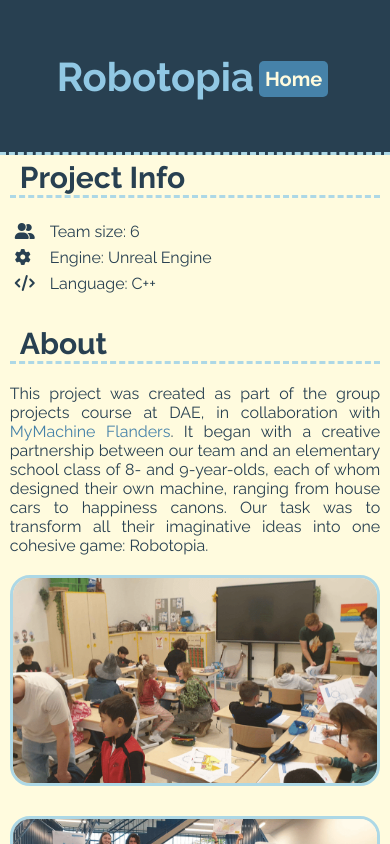
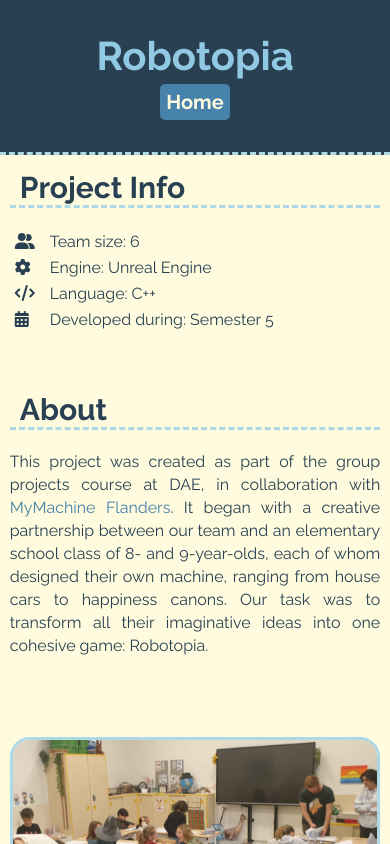
Before and after one commit to fleurslabbinck/portfolio, a plain HTML site: page robotopia.html in a window 390 px wide. Shown: the top 844 px of the page. Drawn offline with Linux system fonts and the light colour scheme.

Commit message:
update: layout + timeframe

```diff
--- a/css/Components/navigation-bar.css
+++ b/css/Components/navigation-bar.css
@@ -69,7 +69,7 @@
 }
 
 /* responsive adjustments */
-@media only screen and (max-width: 768px) {
+@media only screen and (max-width: 950px) {
     .nav {
         min-height: var(--navigation-bar-height-mobile);
     }
@@ -82,6 +82,11 @@
         font-size: 40px;
     }
 
+    .nav nav {
+        margin-left: 150px;
+        margin-right: 150px;
+    }
+
     .nav ul li a {
         padding: 5px;
         margin: 5px 5px 0;
--- a/css/Components/page-layout.css
+++ b/css/Components/page-layout.css
@@ -5,19 +5,28 @@
 }
 
 .layout .m-spacer {
-    height: 150px;
+    height: 130px;
 }
 
 .layout .l-spacer {
     height: 175px;
 }
 
-.layout h1{
+.layout h1 {
     font-size: 30px;
     color: var(--background-color-dark);
     margin: 10px auto;
     margin-bottom: 20px;
-    max-width: var(--content-width);
     border-bottom: dashed var(--accent-color);
     padding: 0 10px;
 }
+
+@media only screen and (max-width: 950px) {
+    .layout .s-spacer {
+        height: 50px;
+    }
+
+    .layout .m-spacer {
+        height: 160px;
+    }
+}
--- a/css/Components/textballoon.css
+++ b/css/Components/textballoon.css
@@ -36,7 +36,6 @@
 .textballoon .body {
     margin: 10px 10px 0 0;
     padding: 30px;
-    font-size: 16px;
     font-weight: 500;
     background-color: var(--primary-color);
     color: var(--background-color-dark);
@@ -46,7 +45,7 @@
 }
 
 /* responsive adjustments */
-@media only screen and (max-width: 790px) {
+@media only screen and (max-width: 950px) {
     .textballoon img {
         margin: 0 auto;
     }
--- a/css/base.css
+++ b/css/base.css
@@ -37,8 +37,20 @@ body {
     background-color: var(--background-color-light);
 }
 
+main {
+    max-width: var(--content-width);
+    width: 95%;
+    margin: 0 auto;
+}
+
 p {
+    font-size: 16px;
+    line-height: 23px;
     text-align: justify;
+}
+
+p:not(:last-child) {
+    margin-bottom: 30px;
 }
 
 ul {
--- a/css/project.css
+++ b/css/project.css
@@ -7,12 +7,6 @@
 @import url("Components/list.css");
 @import url("Components/yt-container.css");
 @import url("Components/plug.css");
-
-.project {
-    max-width: var(--content-width);
-    width: 95%;
-    margin: 0 auto;
-}
 
 .project .info li {
     display: flex;
@@ -44,7 +38,7 @@
     border-radius: var(--border-radius-container);
 }
 
-@media only screen and (max-width: 768px) {
+@media only screen and (max-width: 950px) {
     .project .images {
         display: grid;
         grid-template-columns: unset;
--- a/css/projects.css
+++ b/css/projects.css
@@ -6,16 +6,13 @@
     display: grid;
     grid-template-columns: repeat(2, minmax(auto, 1fr));
     gap: 30px;
-    max-width: var(--content-width);
-    width: 95%;
-    margin: 0 auto;
 }
 
 .projects i {
     margin: 5px;
 }
 
-@media only screen and (max-width: 768px) {
+@media only screen and (max-width: 950px) {
     .projects {
         grid-template-columns: unset;
     }
--- a/robotopia.html
+++ b/robotopia.html
@@ -38,6 +38,7 @@
                     <li><i class="fa-solid fa-user-group"></i>Team size: 6</li>
                     <li><i class="fa-solid fa-gear"></i>Engine: Unreal Engine</li>
                     <li><i class="fa-solid fa-code"></i>Language: C++</li>
+                    <li><i class="fa-solid fa-calendar-days"></i>Developed during: Semester 5</li>
                 </ul>
             </div>
 
@@ -80,7 +81,7 @@
                 rely on each other, stay aligned, and solve problems
                 efficiently to keep things moving forward.
             </p>
-            <p>
+            <p class="description">
                 While the process wasn’t without its challenges, overcoming
                 them taught me a lot about collaboration and strengthened
                 my problem-solving skills. Everyone’s motivation made the
```
Also changed, not shown: bomberman.html (+1 -0 lines), engine.html (+1 -0 lines), hybrid.html (+2 -1 lines), index.html (+1 -1 lines), internship.html (+1 -0 lines), ww.html (+1 -0 lines).
